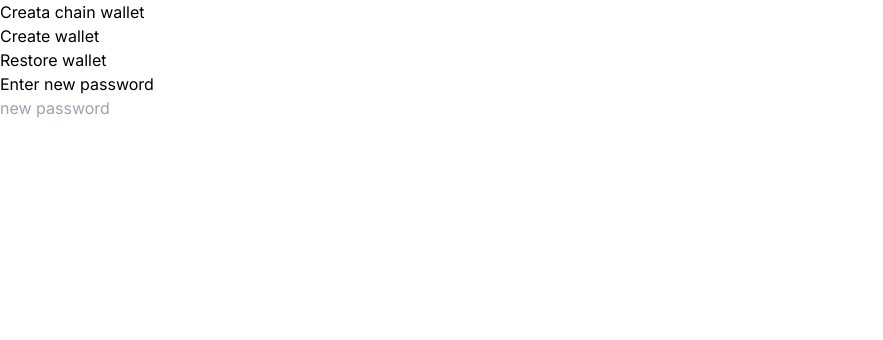
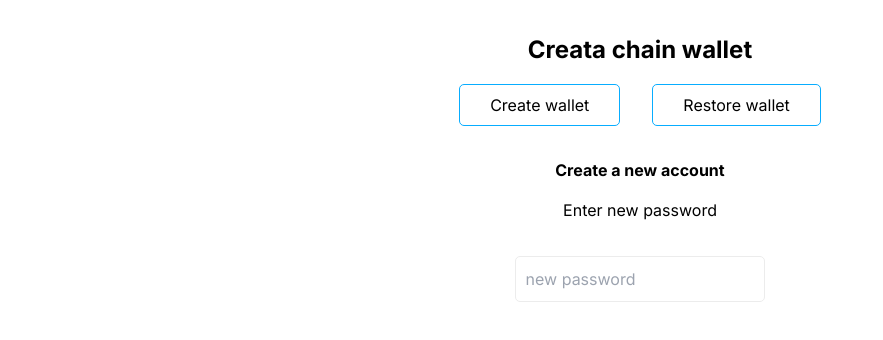
Before and after one commit to UmerMuazzam/wallet, a Next.js app: page / in a window 1280 px wide. Both pictures are taken after a click on the button "Create wallet". Shown: the top 340 px of the page, without its empty margins (0-883 px from the left). Built offline with nearby package versions, Linux system fonts and the light colour scheme.

Commit message:
second commit

```diff
--- a/src/app/globals.css
+++ b/src/app/globals.css
@@ -2,29 +2,46 @@
 @tailwind components;
 @tailwind utilities;
 
-
-th,td{
-    border-bottom: 1px solid #ececec;
-    padding: 8px;
-    text-align: left;
+.container {
+  max-width: 900px;
+  margin: 0 auto;
+  padding: 2rem;
+  text-align: center;
+}
+.h-container {
 }
 
-.loader {
-    width: 48px;
-    height: 48px;
-    border: 5px solid #FFF;
-    border-bottom-color: transparent;
-    border-radius: 50%;
-    display: inline-block;
-    box-sizing: border-box;
-    animation: rotation 1s linear infinite;
-    }
+.buttons {
+  display: flex;
+  gap: 2rem;
+  justify-content: center;
+}
 
-    @keyframes rotation {
-    0% {
-        transform: rotate(0deg);
-    }
-    100% {
-        transform: rotate(360deg);
-    }
-    }
+.createAcc {
+}
+
+h1 {
+  font-size: 1.5rem;
+  font-weight: bold;
+}
+h3 {
+  ont-size: 1.3rem;
+  font-weight: bold;
+  margin: 1rem 0;
+}
+h4 {
+}
+
+button {
+  border-radius: 5px;
+  border: 1px solid #08adff;
+  padding: 8px 30px;
+  margin: 1rem 0;
+}
+input {
+  border-radius: 5px;
+  border: 1px solid #ececec;
+  padding: 10px;
+  margin: 10px;
+  width: 30%;
+}
--- a/src/app/page.tsx
+++ b/src/app/page.tsx
@@ -5,6 +5,12 @@ import { useState } from "react";
 const page = () => {
   const [createAcc,setCreateAcc] =useState(false)
   const [restoreAcc, setRestoreAcc] = useState(false);
+  const [password, setPassword] = useState("");
+  const [mnemonics, setMnemonics] = useState("");
+  // console.log(password)
+
+
+
 
   const handleAccount=()=>{
     setCreateAcc(true)
@@ -15,24 +21,42 @@ const page = () => {
     setCreateAcc(false);
   };
   return (
-    <div>
-      <div>
+    <div className="container">
+      <div className="h-container">
         <h1>Creata chain wallet</h1>
       </div>
 
-      <div>
-        <button onClick={handleAccount}>Create wallet</button> <br />
+      <div className="buttons">
+        <button onClick={handleAccount}>Create wallet</button>
         <button onClick={restoreAccount}>Restore wallet</button>
       </div>
 
       {/* create account  */}
-      {createAcc && <div>
-
-        Enter new password <br />
-        <input type="text" placeholder="new password" />
-        </div>}
+      {createAcc && (
+        <div className="createAcc">
+          <h3>Create a new account</h3>
+          <h4>Enter new password</h4>
+          <br />
+          <input
+            type="text"
+            placeholder="new password"
+            onChange={(e) => setPassword(e.target.value)}
+          />
+        </div>
+      )}
       {/* restore account  */}
-      {restoreAcc && <div> restored</div>}
+      {restoreAcc && (
+        <div className="createAcc">
+          <h3>Restore wallet</h3>
+          <h4>Enter new password</h4>
+          <br />
+          <input
+            type="text"
+            placeholder="new password"
+            onChange={(e) => setPassword(e.target.value)}
+          />
+        </div>
+      )}
     </div>
   );
 }
```
